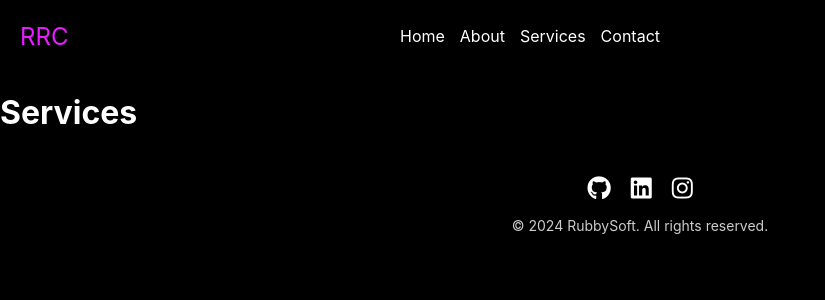
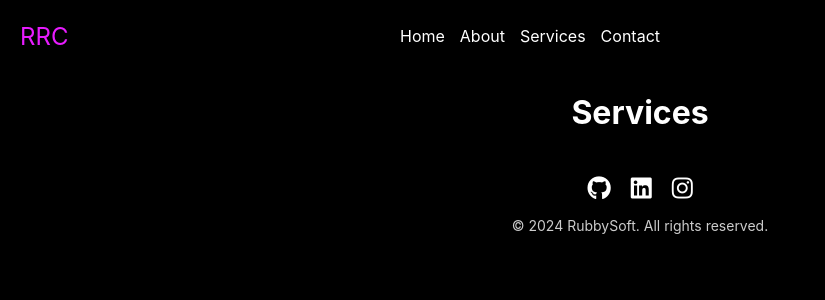
Before and after one commit to RubbySoft/rubby-room-chat, a React (Create React App) app: page /Services in a window 1280 px wide. Shown: the top 300 px of the page, without its empty margins (0-825 px from the left). Built offline with nearby package versions, Linux system fonts and the light colour scheme.

Commit message:
text aling center

```diff
--- a/src/components/Css/Services.css
+++ b/src/components/Css/Services.css
@@ -1,4 +1,4 @@
-h1Ser{
+.serH1{
     text-align: center;
     align-items: center;
 }
--- a/src/components/Services.jsx
+++ b/src/components/Services.jsx
@@ -3,7 +3,7 @@ import './Css/Services.css'
 
 const Services =()=>{
     return(
-        <h1 className="h1Ser">Services</h1>
+        <h1 className="serH1">Services</h1>
     )
 }
 
```
